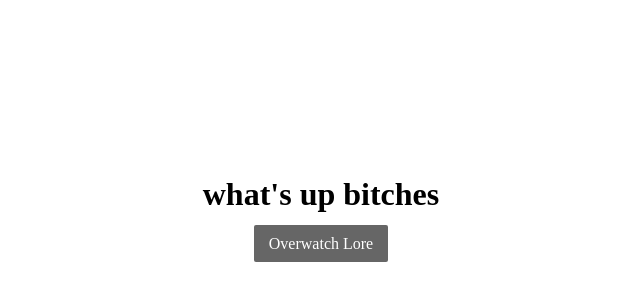
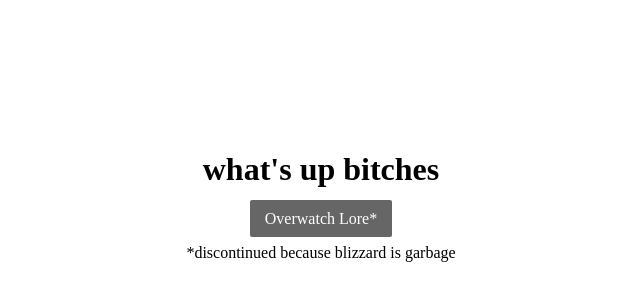
Before and after one commit to spookiyu/spookiyu.github.io, a plain HTML site: page index.html in a window 1280 px wide. Shown: the part 196-496 px from the top of the page, without its empty margins (319-959 px from the left). Drawn offline with Linux system fonts and the light colour scheme.

Commit message:
Update index.html

```diff
--- a/index.html
+++ b/index.html
@@ -12,7 +12,8 @@
   <body>
   	<div id="container">
       <h1>what's up bitches</h1>
-      <a class="project" href="/overwatch-lore/index.html">Overwatch Lore</a>
+      <a class="project" href="/overwatch-lore/index.html">Overwatch Lore*</a>
+      <p>*discontinued because blizzard is garbage</p>
     </div>
   </body>
 </html>
```
